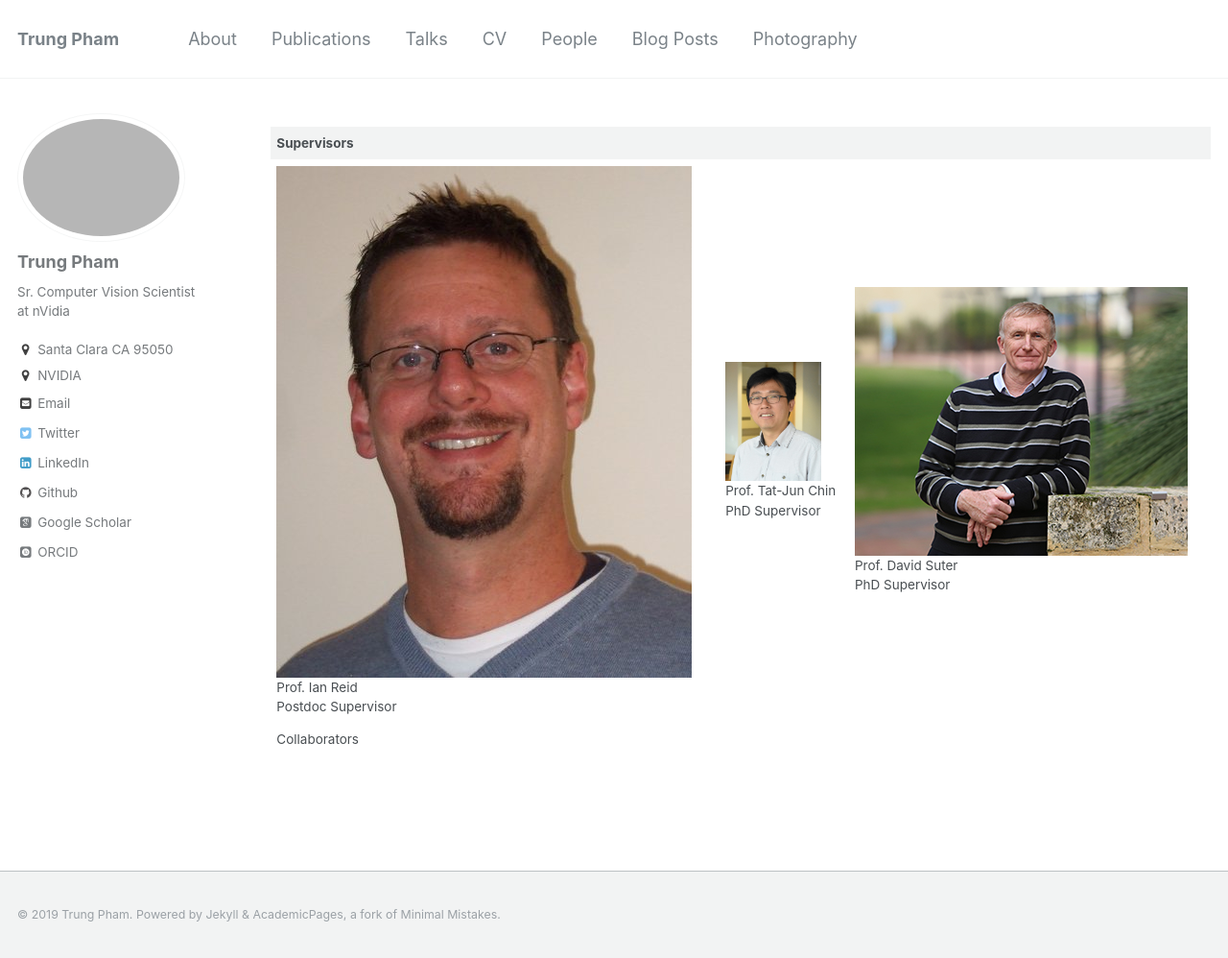
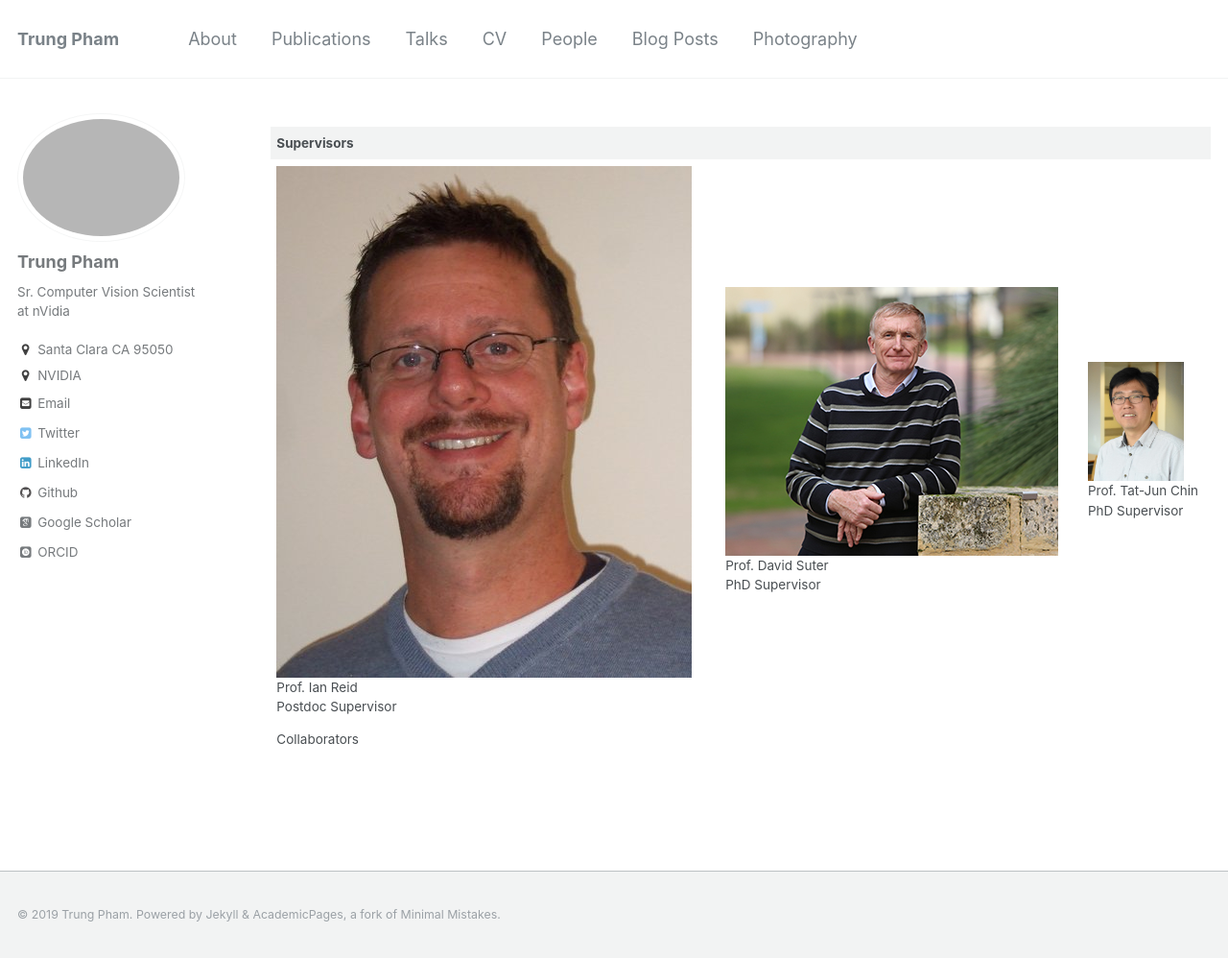
Before and after one commit to trungtpham/trungtpham.github.io, a Jekyll site: the page built from _pages/people.md, in a window 1280 px wide and 998 px high. Shown: the whole window at 96% size. Built offline with Jekyll 4.4.1, drawn with Linux system fonts in a browser that asks for light colours; some web fonts are replaced.

Commit message:
Update people.md

```diff
--- a/_pages/people.md
+++ b/_pages/people.md
@@ -9,6 +9,6 @@
 
 |Supervisors|   |   |
 |---|---|---|
-|<img src="../images/ian_reid.jpg" alt="drawing" height="200px"/> <br> Prof. [Ian Reid](https://cs.adelaide.edu.au/~ianr/) <br> Postdoc Supervisor| <img src="../images/tj.jpg" alt="drawing" width="100px"/> <br> Prof. [Tat-Jun Chin](https://cs.adelaide.edu.au/~tjchin/) <br> PhD Supervisor| <img src="../images/david_suter.jpg" alt="drawing" height="200px"/> <br> Prof. [David Suter](https://cs.adelaide.edu.au/~dsuter/) <br> PhD Supervisor|
+|<img src="../images/ian_reid.jpg" alt="drawing" height="200px"/> <br> Prof. [Ian Reid](https://cs.adelaide.edu.au/~ianr/) <br> Postdoc Supervisor|<img src="../images/david_suter.jpg" alt="drawing" height="200px"/> <br> Prof. [David Suter](https://cs.adelaide.edu.au/~dsuter/) <br> PhD Supervisor|<img src="../images/tj.jpg" alt="drawing" width="100px"/> <br> Prof. [Tat-Jun Chin](https://cs.adelaide.edu.au/~tjchin/) <br> PhD Supervisor|
 |Collaborators|   |   |
 |---|---|---|
```
